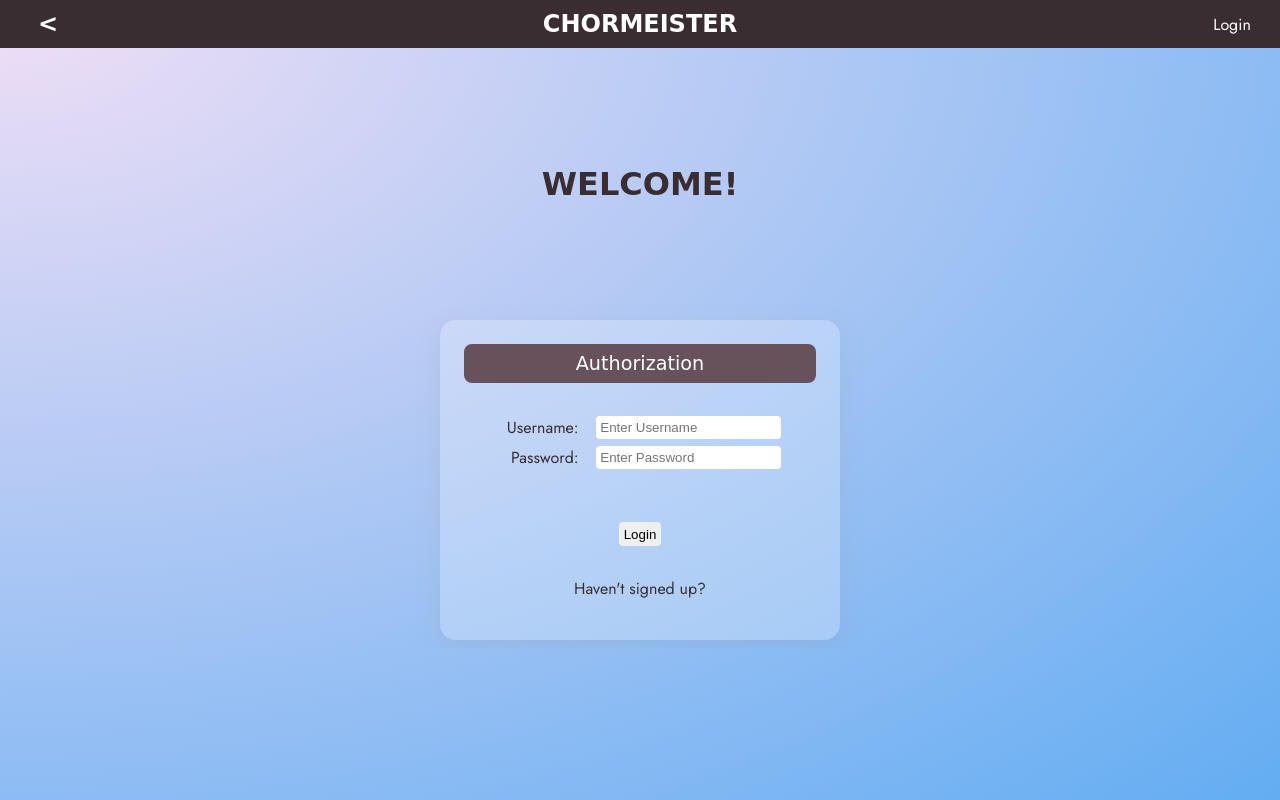
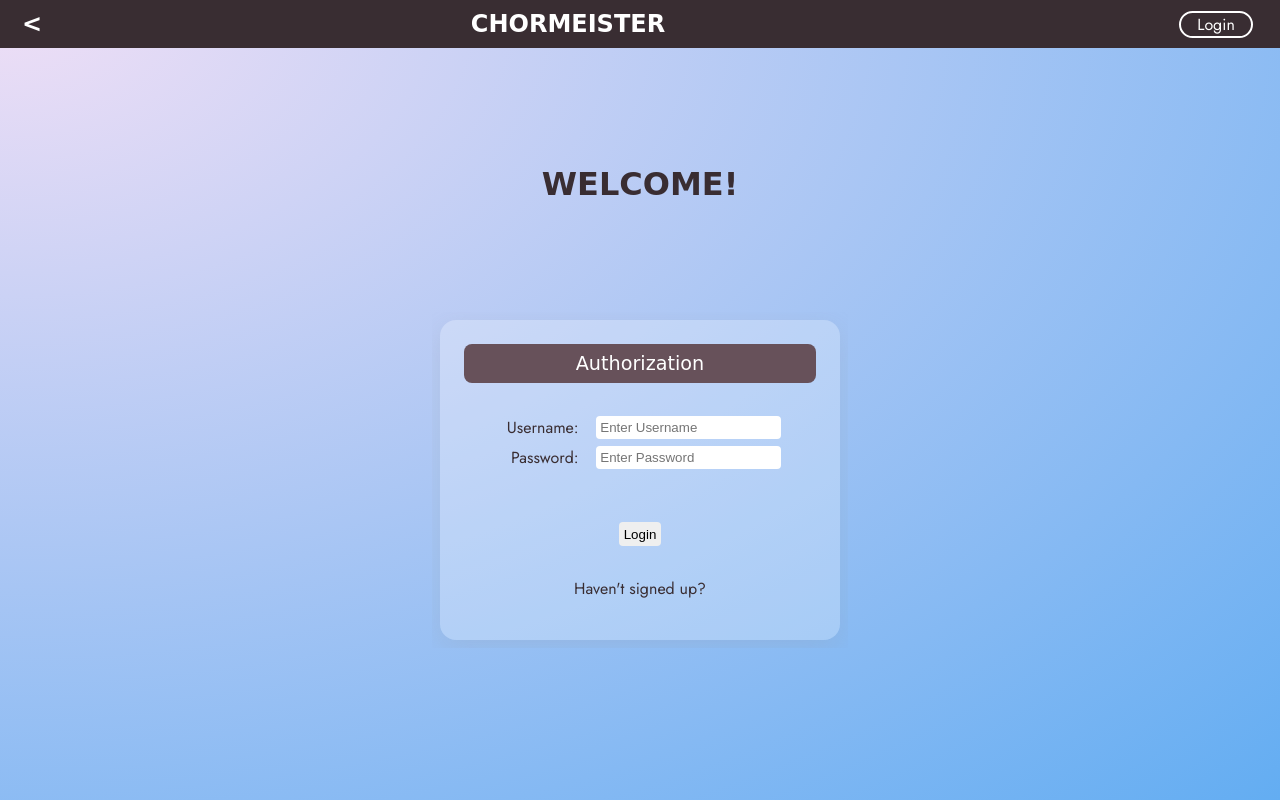
Before and after one commit to ChaPerx64/Chormeister, a Django app: a page that uses templates/navbar.html in a window 1280 px wide. Run offline with Django 4.2, Linux system fonts and the light colour scheme; some web fonts are replaced.

Commit message:
Layout is adapted for iOS devices

```diff
--- a/chor/templates/chor/chor-performances.html
+++ b/chor/templates/chor/chor-performances.html
@@ -13,9 +13,9 @@
       >
     </div>
   </div>
-  <div class="cardtable3">
+  <div class="cardtable3inversed">
     {% for performance in performances%} {% if performance %}
-    <div class="justr">{{performance.dtofperformance|date:'d-m-Y, D'}}</div>
+    <div class="justr">{{performance.dtofperformance|date:'d.m.y, D'}}</div>
     <div class="justl">
       <a href="{% url 'song' performance.song.pk %}"
         >{{performance.song.name}}</a
--- a/chor/templates/chor/song.html
+++ b/chor/templates/chor/song.html
@@ -35,8 +35,9 @@
         <img class="smallicon" src="{% static 'img/trash-svgrepo-com.svg' %}" />
       </button>
     </div>
+    {% endfor %}
   </div>
-  {% endfor %} {% else %}
+  {% else %}
   <div class="cardtable">
     <p>No information</p>
   </div>
--- a/static/styles/style.css
+++ b/static/styles/style.css
@@ -4,6 +4,7 @@
   margin: 0;
   padding: 0;
   box-sizing: border-box;
+  overflow: hidden;
 }
 
 h1, h2, h3 {
@@ -12,6 +13,7 @@ h1, h2, h3 {
 
 body {
   font-family: "Jost", sans-serif;
+  height: 100vh;
   font-size: 16px;
   background-color: #F0DFF6;
   color: #392D32;
@@ -37,7 +39,7 @@ nav {
   background-color: #392D32;
   color: #ffffff;
   display: grid;
-  grid-template-columns: 5rem 1fr 5rem;
+  grid-template-columns: 3rem 1fr 5rem 7rem;
   align-items: center;
   justify-items: center;
   position: sticky;
@@ -47,9 +49,19 @@ nav a {
   color: #ffffff;
   text-decoration: none;
 }
+nav .ovalborder {
+  padding: 0px 1rem;
+  border: solid 2px;
+  border-radius: 1rem;
+}
 
 .navlogo {
   justify-self: center;
+}
+@media only screen and (max-width: 600px) {
+  .navlogo {
+    visibility: hidden;
+  }
 }
 
 main {
@@ -118,14 +130,14 @@ main {
 .cardbox .card_actions a:hover {
   color: #F07167;
 }
-.cardbox .cardtext, .cardbox .cardtable, .cardbox .cardtable3, .cardbox .cardtable2shifted, .cardbox .form_reg_user, .cardbox .cardtable2 {
+.cardbox .cardtext, .cardbox .cardtable, .cardbox .cardtable3inversed, .cardbox .cardtable3, .cardbox .cardtable2shifted, .cardbox .form_reg_user, .cardbox .cardtable2 {
   height: auto;
   width: 100%;
   margin: auto;
   border-radius: 0.5rem;
   padding: 1rem;
 }
-.cardbox .cardtable, .cardbox .cardtable3, .cardbox .cardtable2shifted, .cardbox .form_reg_user, .cardbox .cardtable2 {
+.cardbox .cardtable, .cardbox .cardtable3inversed, .cardbox .cardtable3, .cardbox .cardtable2shifted, .cardbox .form_reg_user, .cardbox .cardtable2 {
   display: grid;
   grid-template-columns: 1fr;
   text-align: center;
@@ -133,11 +145,11 @@ main {
   align-items: center;
   gap: 0.25rem 1rem;
 }
-.cardbox .cardtable .justr, .cardbox .cardtable3 .justr, .cardbox .cardtable2shifted .justr, .cardbox .form_reg_user .justr, .cardbox .form_reg_user label, .cardbox .cardtable2 .justr {
+.cardbox .cardtable .justr, .cardbox .cardtable3inversed .justr, .cardbox .cardtable3 .justr, .cardbox .cardtable2shifted .justr, .cardbox .form_reg_user .justr, .cardbox .form_reg_user label, .cardbox .cardtable2 .justr {
   justify-self: right;
   text-align: right;
 }
-.cardbox .cardtable .justl, .cardbox .cardtable3 .justl, .cardbox .cardtable2shifted .justl, .cardbox .form_reg_user .justl, .cardbox .form_reg_user .helptext, .cardbox .form_reg_user input, .cardbox .cardtable2 .justl {
+.cardbox .cardtable .justl, .cardbox .cardtable3inversed .justl, .cardbox .cardtable3 .justl, .cardbox .cardtable2shifted .justl, .cardbox .form_reg_user .justl, .cardbox .form_reg_user .helptext, .cardbox .form_reg_user input, .cardbox .cardtable2 .justl {
   justify-self: left;
   text-align: left;
 }
@@ -152,6 +164,9 @@ main {
 }
 .cardbox .cardtable3 {
   grid-template-columns: 1fr 2fr 2fr;
+}
+.cardbox .cardtable3inversed {
+  grid-template-columns: 2fr 2fr 1fr;
 }
 
 input[type=text] {
@@ -195,11 +210,13 @@ input[type=email] {
 }
 
 .dangerbtnicon {
+  background-color: rgba(255, 255, 255, 0);
+  border: solid 2px #F07167;
   padding: 0rem;
 }
 
 .smallicon {
-  width: 1.8rem;
+  width: 1.6rem;
 }
 
 .errorlist {
--- a/static/styles/style.scss
+++ b/static/styles/style.scss
@@ -39,6 +39,7 @@ $gradient-bg-main: radial-gradient(at left top, $color-bg-main, $color-accent3);
   margin: 0;
   padding: 0;
   box-sizing: border-box;
+  overflow: hidden;
 }
 
 h1, h2, h3 {
@@ -47,7 +48,7 @@ h1, h2, h3 {
 
 body {
   font-family: $mainfont;
-  // height: 100vh;
+  height: 100vh;
   font-size: $mainsize;
   background-color: $color-bg-main;
   color: $color-font-main;
@@ -70,23 +71,30 @@ body {
 nav {
   width: 100%;
   height: 3rem;
-  padding: .5rem;
+  padding: 0.5rem;
   background-color: $color-bg-darkest;
   color: $color-font-light;
   display: grid;
-  grid-template-columns: 5rem 1fr 5rem;
+  grid-template-columns: 3rem 1fr 5rem 7rem;
   align-items: center;
   justify-items: center;
   position: sticky;
   top: 0;
-
   a {
     color: $color-font-light;
     text-decoration: none;
   }
+  .ovalborder {
+    padding: 0px 1rem;
+    border: solid 2px;
+    border-radius: 1rem;
+  }
 }
 
 .navlogo {
+  @media only screen and (max-width: 600px) {
+    visibility: hidden;
+  }
   justify-self: center;
 }
 
@@ -115,7 +123,6 @@ main {
   flex-wrap: wrap;
   justify-content: center;
   align-items: flex-start;
-
   .card {
     background-color: rgba(255,255,255,0.25);
     border-radius: $border-rad;
@@ -128,7 +135,6 @@ main {
     display: flex;
     flex-direction: column;
   }
-
   .widecard {
     @extend .card;
     width: calc($cardwidth * 2);
@@ -208,6 +214,10 @@ main {
     @extend .cardtable;
     grid-template-columns: 1fr 2fr 2fr;
   }
+  .cardtable3inversed {
+    @extend .cardtable;
+    grid-template-columns: 2fr 2fr 1fr;
+  }
 }
 
 input[type=text] {
@@ -228,7 +238,6 @@ input[type=email] {
   border: 0px solid $color-font-main;
   border-radius: 0.25rem;
 }
-
 
 .button {
   padding: 0.3rem;
@@ -252,14 +261,14 @@ input[type=email] {
 
 .dangerbtnicon {
   @extend .dangerbtn;
+  background-color: rgba(255,255,255,0);
+  border: solid 2px $color-accent1;
   padding: 0rem;
 }
 
 .smallicon {
-  width: 1.8rem;
+  width: 1.6rem;
 }
-
-
 
 .errorlist {
   font-size: $smallsize;
--- a/templates/navbar.html
+++ b/templates/navbar.html
@@ -17,9 +17,12 @@
     </a>
   </div>
   {% if request.user.is_authenticated %}
-  <p>{{request.user.username}}</p>
-  <a href="{% url 'user-logout' %}">Logout</a>
+  <a href="{% url 'user-homepage' request.user.id %}"
+    >{{request.user.username}}</a
+  >
+  <a class="ovalborder" href="{% url 'user-logout' %}">Logout</a>
   {% else %}
-  <a href="{% url 'user-login' %}">Login</a>
+  <p></p>
+  <a class="ovalborder" href="{% url 'user-login' %}">Login</a>
   {% endif %}
 </nav>
```
Also changed, not shown: 1 other file.
